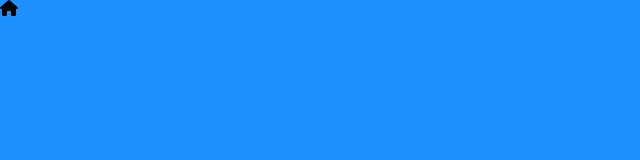
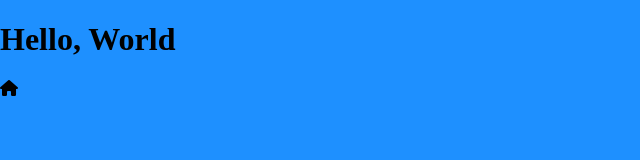
Before and after one commit to TheTickG/jscourse, a plain HTML site: page index.html in a window 1280 px wide. Shown: the whole page, without its empty margins (0-640 px from the left). Drawn offline with Linux system fonts and the light colour scheme.

Commit message:
hello, world

```diff
--- a/index.html
+++ b/index.html
@@ -10,6 +10,7 @@
 
 </head>
 <body>
+    <H1>Hello, World</H1>
     <i class="fa-solid fa-house"></i>
     <!-- Script -->
      <script src="script.js"></script>
```
